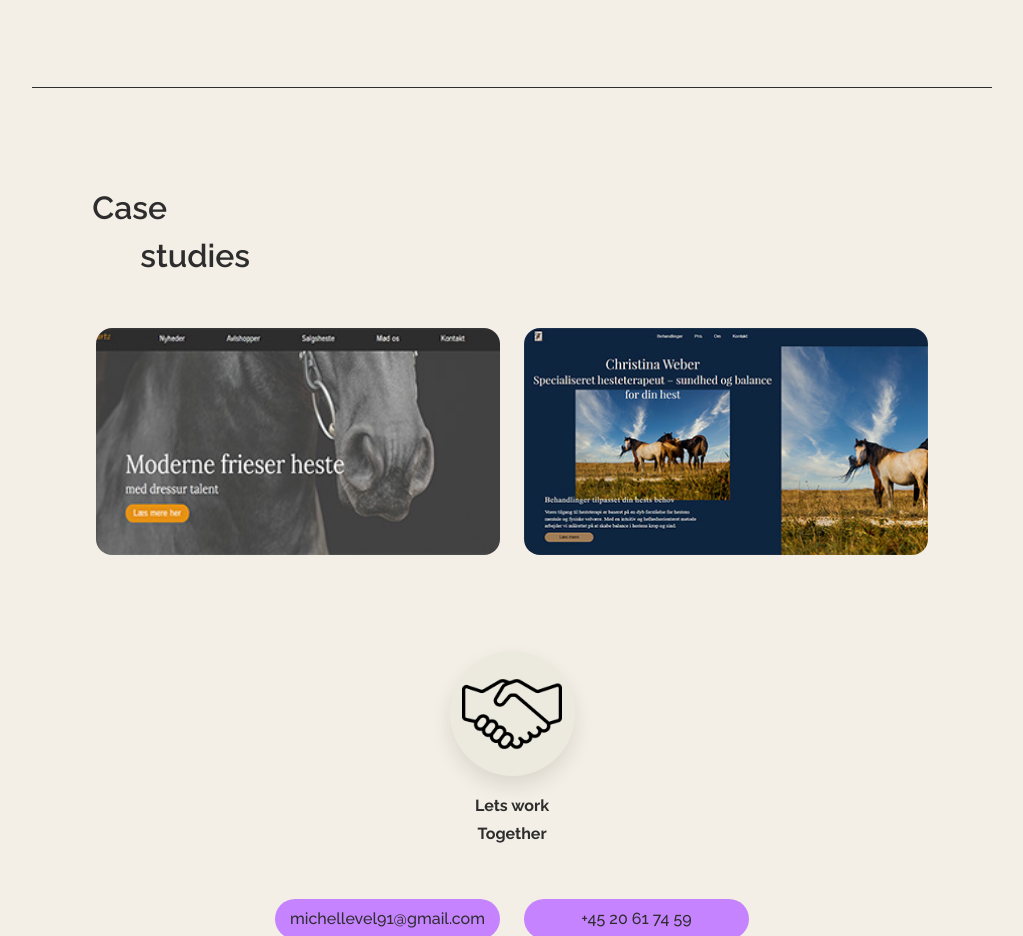
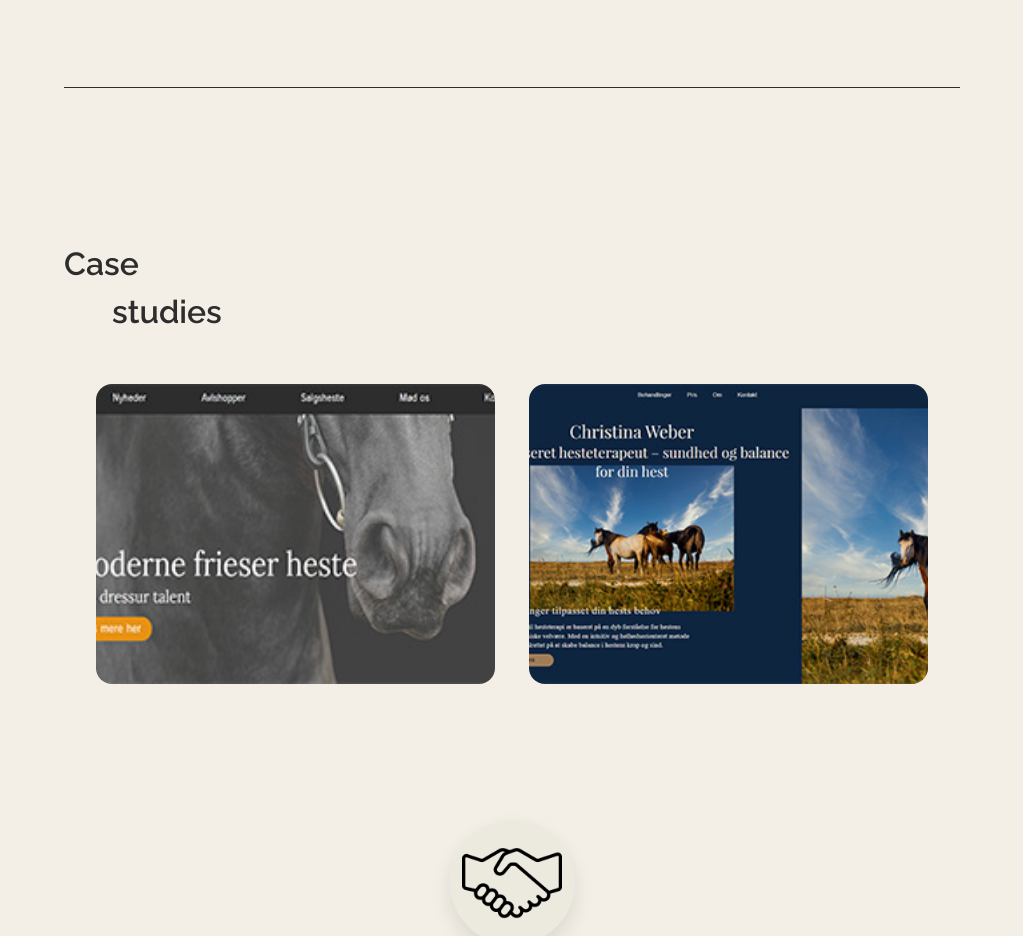
Before and after one commit to Enebye91/NewPortfolio, a React (Vite) app in the folder portfolio/: page / in a window 1280 px wide. Shown: the part 1780-2716 px from the top of the page, without its empty margins (128-1151 px from the left). Built offline with nearby package versions, Linux system fonts and the light colour scheme; a web font is replaced by a local one.

Commit message:
Frontcase section css changes

```diff
--- a/portfolio/src/styles/front_casestudies.css
+++ b/portfolio/src/styles/front_casestudies.css
@@ -4,13 +4,14 @@
   flex-direction: column;
   justify-content: center;
   align-items: center;
-  margin-top: 2vh;
+  margin: 5vh 0vh 5vh 0vh;
 }
 
 .frontcase_container {
   display: flex;
   flex-direction: column;
   width: 90%;
+  margin-bottom: 6vh;
 }
 
 .frontcase_headline {
@@ -40,6 +41,7 @@
   overflow: hidden;
   background-position: center;
   background-size: cover;
+  height: 250px;
   width: 90%;
   max-width: 700px;
   aspect-ratio: 16 / 9;
@@ -51,23 +53,6 @@
   margin-bottom: 40px;
   cursor: pointer;
 }
-
-/* .case_container::before {
-  content: "";
-  position: absolute;
-  top: 0;
-  left: 0;
-  width: 100%;
-  height: 100%;
-  background: rgba(0, 0, 0, 0.7);
-  border-radius: inherit;
-}
-
-.case_container:hover {
-  border-radius: 20px;
-  transform: scale(1.02);
-  transition: transform 0.3s ease;
-} */
 
 .case_company {
   position: absolute;
@@ -155,19 +140,45 @@
     grid-template-columns: repeat(15, 1fr);
     grid-template-rows: repeat(4, 1fr);
     width: 80%;
+    margin-bottom: 2vh;
   }
 
   .frontcase_headline {
-    grid-column: 2/4;
-    grid-row: 2/4;
-    padding-left: 1.5rem;
-    height: 30%;
+    grid-column: 1/4;
+    grid-row: 1/4;
+  }
+
+  .case_wrapper {
+    width: 80%;
+  }
+
+  .case_container {
+    min-height: 300px;
+  }
+}
+
+@media (min-width: 1024px) {
+  .case_wrapper {
+    width: 75%;
+    flex-direction: row;
+    justify-content: space-between;
+  }
+  .frontcase_container {
+    width: 75%;
+  }
+
+  .case_container {
+    width: 48%;
+  }
+}
+
+@media (min-width: 1280px) {
+  .frontcase_container {
+    width: 70%;
+    margin-top: 10vh;
   }
 
   .case_wrapper {
     width: 65%;
-    flex-direction: row;
-    justify-content: space-between;
-    gap: 24px;
   }
 }
--- a/portfolio/src/styles/service.css
+++ b/portfolio/src/styles/service.css
@@ -87,6 +87,16 @@
   }
 
   .description_box {
-    left: 80vh;
+    left: 30vh;
   }
 }
+
+@media (min-width: 1280px) {
+  .service_container {
+    width: 70%;
+  }
+
+  .description_box {
+    left: 85vh;
+  }
+}
```
